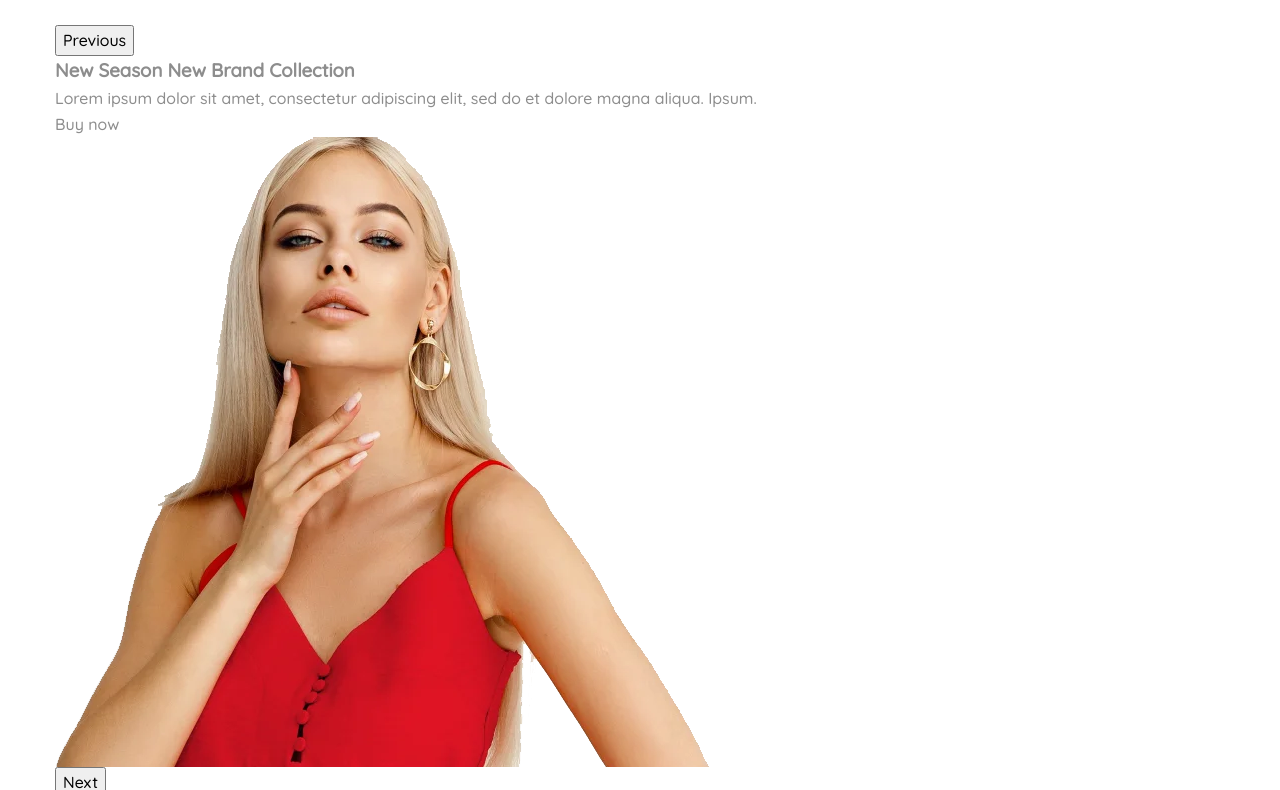
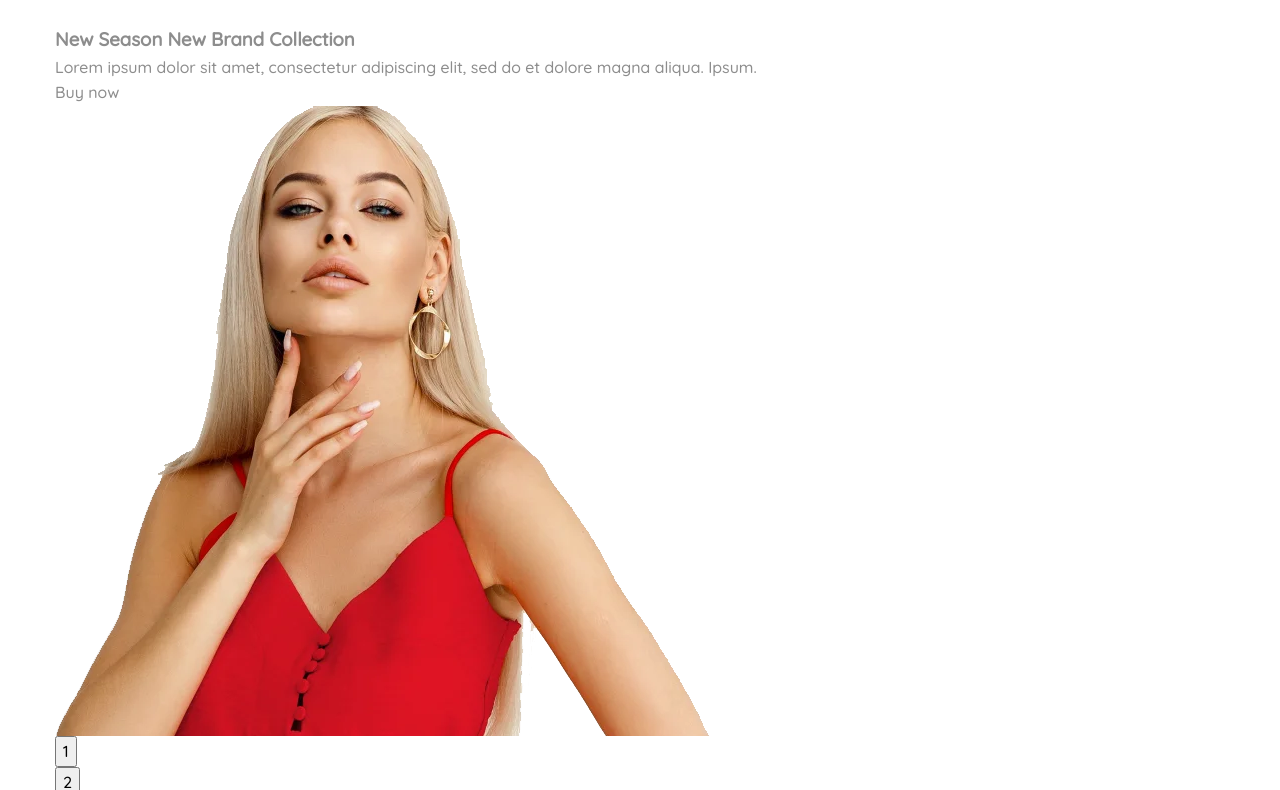
Before and after one commit to Hisenzerg/marcho, a website: page app/index.html in a window 1280 px wide. Shown: the part 87-877 px from the top of the page. Drawn offline with nearby package versions, Linux system fonts and the light colour scheme; files that its build step writes are made by us from their sources.

Commit message:
added slider

```diff
--- a/app/index.html
+++ b/app/index.html
@@ -302,7 +302,7 @@
 
 
 
-  <script src="app/js/main.min.js"></script>
+  <script src="js/main.min.js"></script>
 </body>
 
 </html>
--- a/app/js/main.js
+++ b/app/js/main.js
@@ -1,7 +1,8 @@
 $(function () {
 
   $('.top-slider__inner').slick({
-
+    dots: true,
+    arrows: false,
   });
 
 
--- a/gulpfile.js
+++ b/gulpfile.js
@@ -13,6 +13,7 @@ function browsersync() {
     server: {
       baseDir: 'app/',
     },
+
       notify: false
   });
 }
```
Also changed, not shown: app/js/main.min.js.
